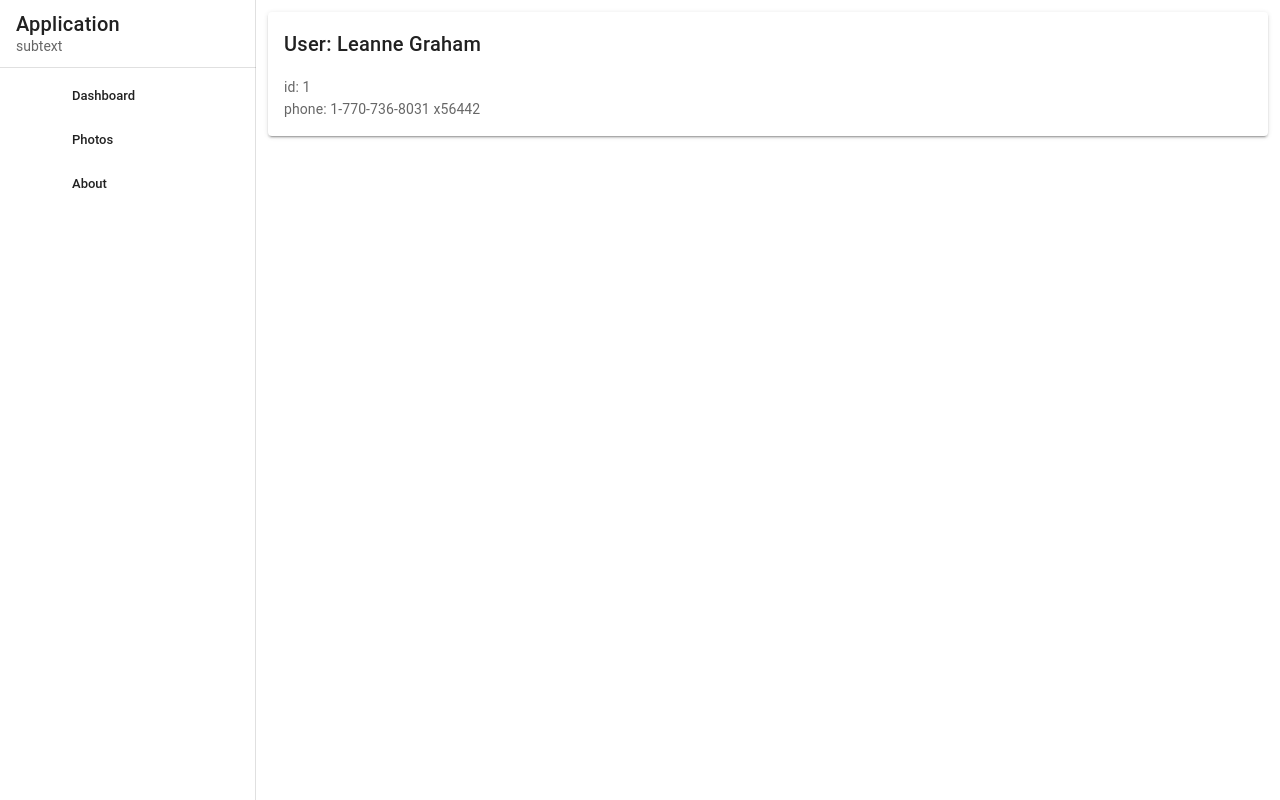
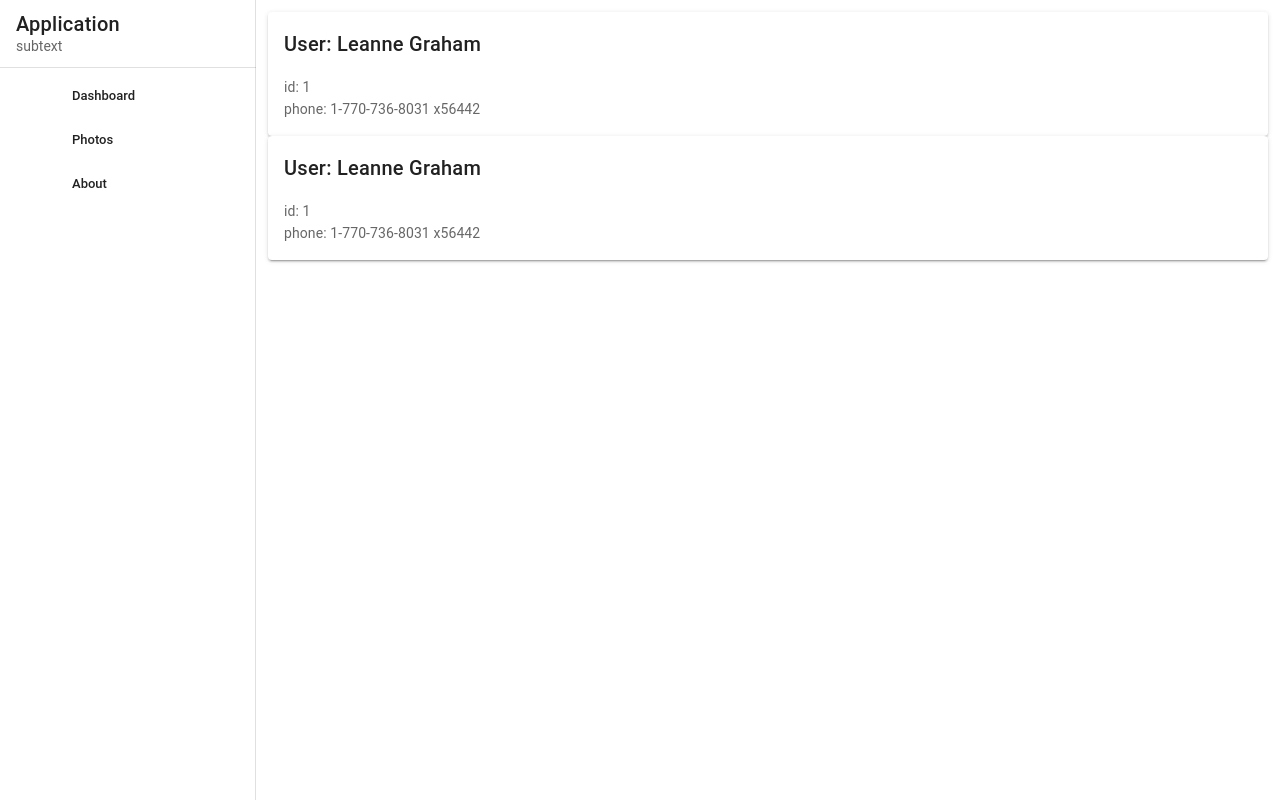
Before and after one commit to LightSnowDev/JavaScriptVueTutorial-, a Vue app: page / in a window 1280 px wide. Built offline with nearby package versions, Linux system fonts and the light colour scheme; the HTML template or start-up script is replaced by a standard one.

Commit message:
change user to user array

```diff
--- a/src/App.vue
+++ b/src/App.vue
@@ -25,7 +25,7 @@
 
     <v-content>
       <v-container fluid>
-        <v-card>
+        <v-card v-for="user in users" :key="user.id">
           <v-card-title>User: {{user.name}}</v-card-title>
           <v-card-text>
             id: {{user.id}}
@@ -42,7 +42,8 @@
 export default {
   name: "App",
   data: () => ({
-    user: {
+    users: [
+      {
         id: 1,
         name: "Leanne Graham",
         username: "Bret",
@@ -65,6 +66,30 @@ export default {
           bs: "harness real-time e-markets"
         }
       },
+      {
+        id: 1,
+        name: "Leanne Graham",
+        username: "Bret",
+        email: "Sincere@april.biz",
+        address: {
+          street: "Kulas Light",
+          suite: "Apt. 556",
+          city: "Gwenborough",
+          zipcode: "92998-3874",
+          geo: {
+            lat: "-37.3159",
+            lng: "81.1496"
+          }
+        },
+        phone: "1-770-736-8031 x56442",
+        website: "hildegard.org",
+        company: {
+          name: "Romaguera-Crona",
+          catchPhrase: "Multi-layered client-server neural-net",
+          bs: "harness real-time e-markets"
+        }
+      }
+    ],
     items: [
       { title: "Dashboard", icon: "mdi-view-dashboard" },
       { title: "Photos", icon: "mdi-image" },
```
Lines whose indentation alone changed are shown as unchanged.
